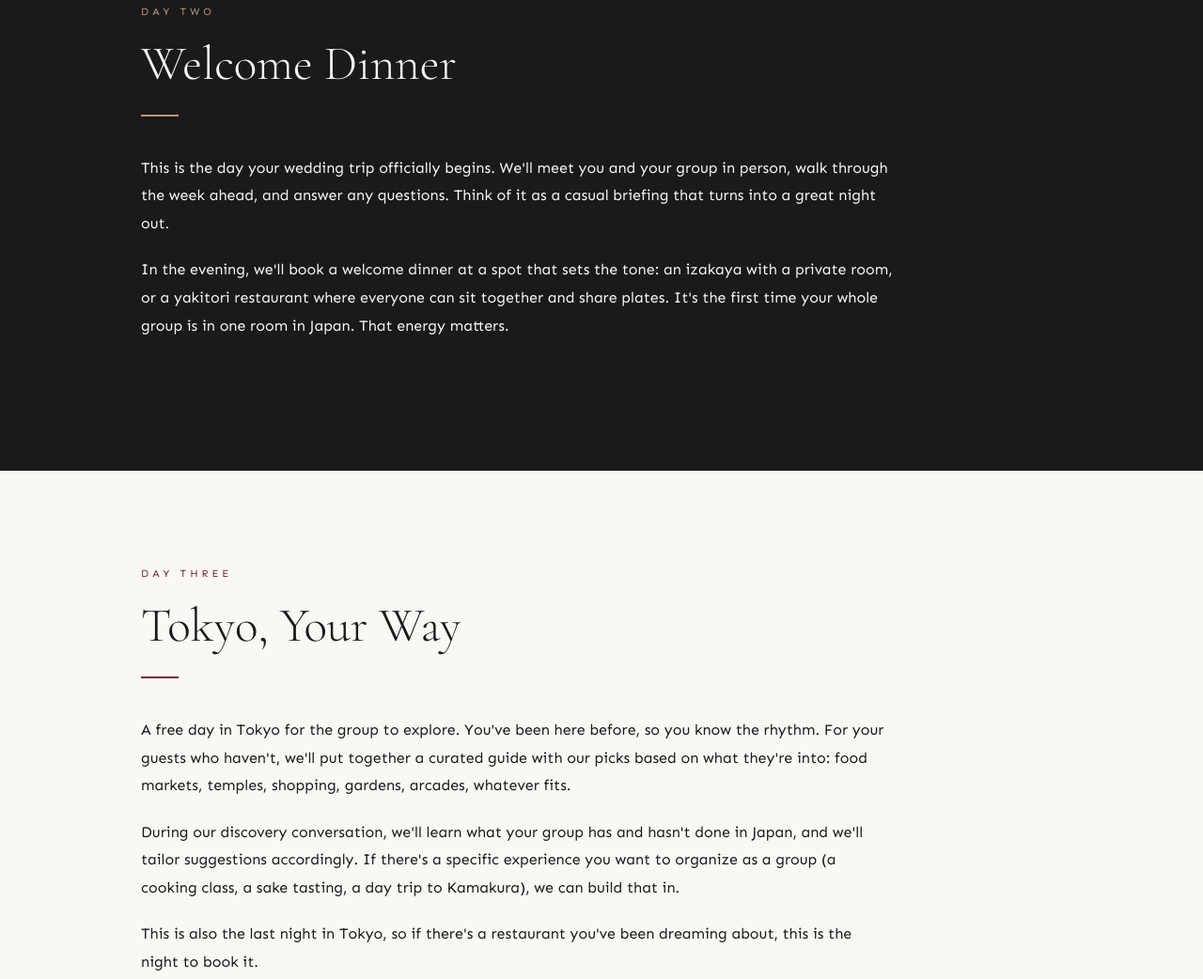
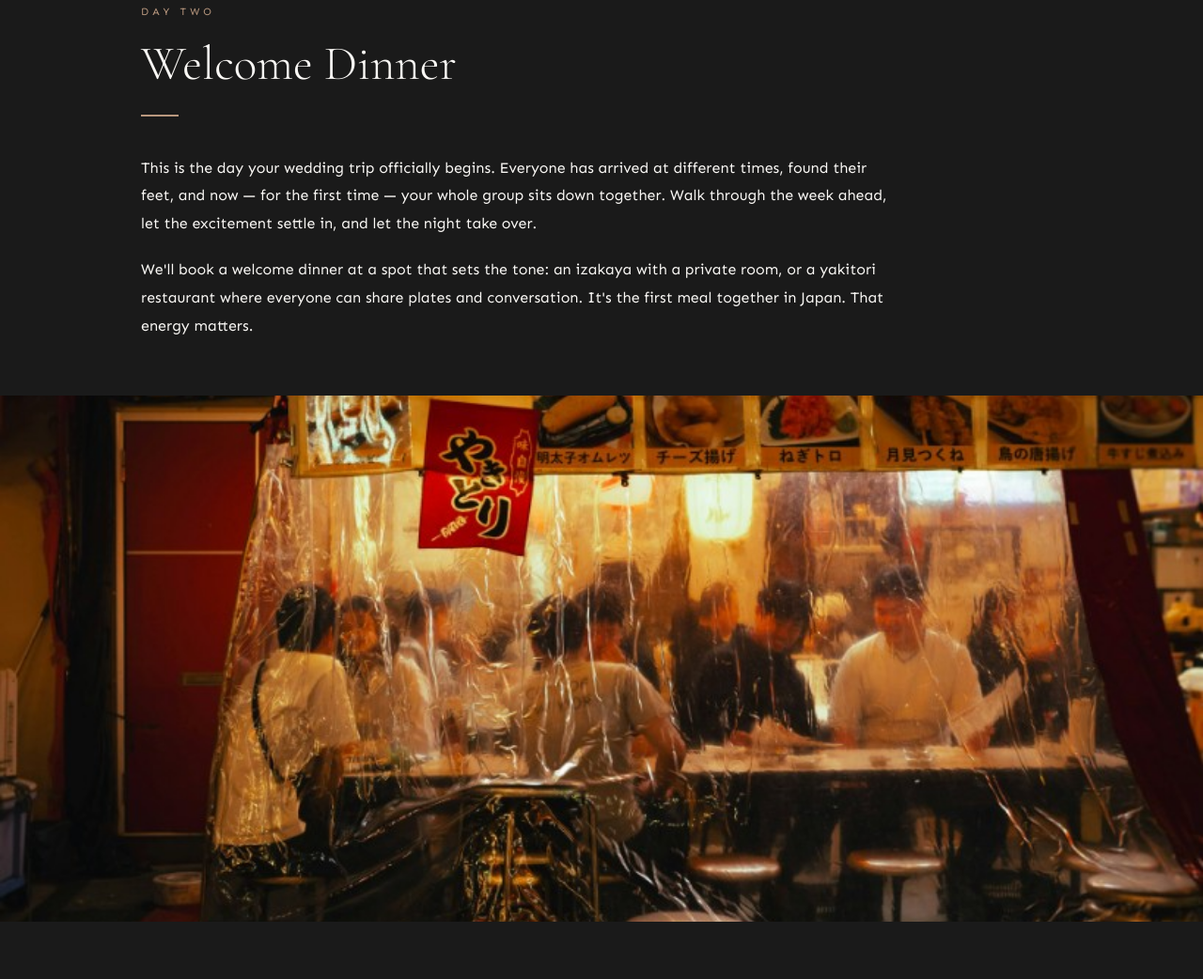
Before and after one commit to eamonblackwell1/jane-fitz, a plain HTML site: page index.html in a window 1280 px wide. Shown: the part 4247-5289 px from the top of the page at 94% size. Drawn offline with nearby package versions, Linux system fonts and the light colour scheme.

Commit message:
Welcome dinner: add izakaya image and reword opening copy
Made-with: Cursor

```diff
--- a/index.html
+++ b/index.html
@@ -707,10 +707,11 @@
         <div class="accent-line"></div>
       </div>
       <div class="day-prose">
-        <p>This is the day your wedding trip officially begins. We'll meet you and your group in person, walk through the week ahead, and answer any questions. Think of it as a casual briefing that turns into a great night out.</p>
-        <p>In the evening, we'll book a welcome dinner at a spot that sets the tone: an izakaya with a private room, or a yakitori restaurant where everyone can sit together and share plates. It's the first time your whole group is in one room in Japan. That energy matters.</p>
+        <p>This is the day your wedding trip officially begins. Everyone has arrived at different times, found their feet, and now — for the first time — your whole group sits down together. Walk through the week ahead, let the excitement settle in, and let the night take over.</p>
+        <p>We'll book a welcome dinner at a spot that sets the tone: an izakaya with a private room, or a yakitori restaurant where everyone can share plates and conversation. It's the first meal together in Japan. That energy matters.</p>
       </div>
     </div>
+    <div style="margin-top: 60px; height: 70vh; background-image: url('./tokyo-izakaya.png'); background-size: cover; background-position: center;"></div>
   </section>
 
   <!-- ============================================ -->
```
Also changed, not shown: tokyo-izakaya.png (added).
